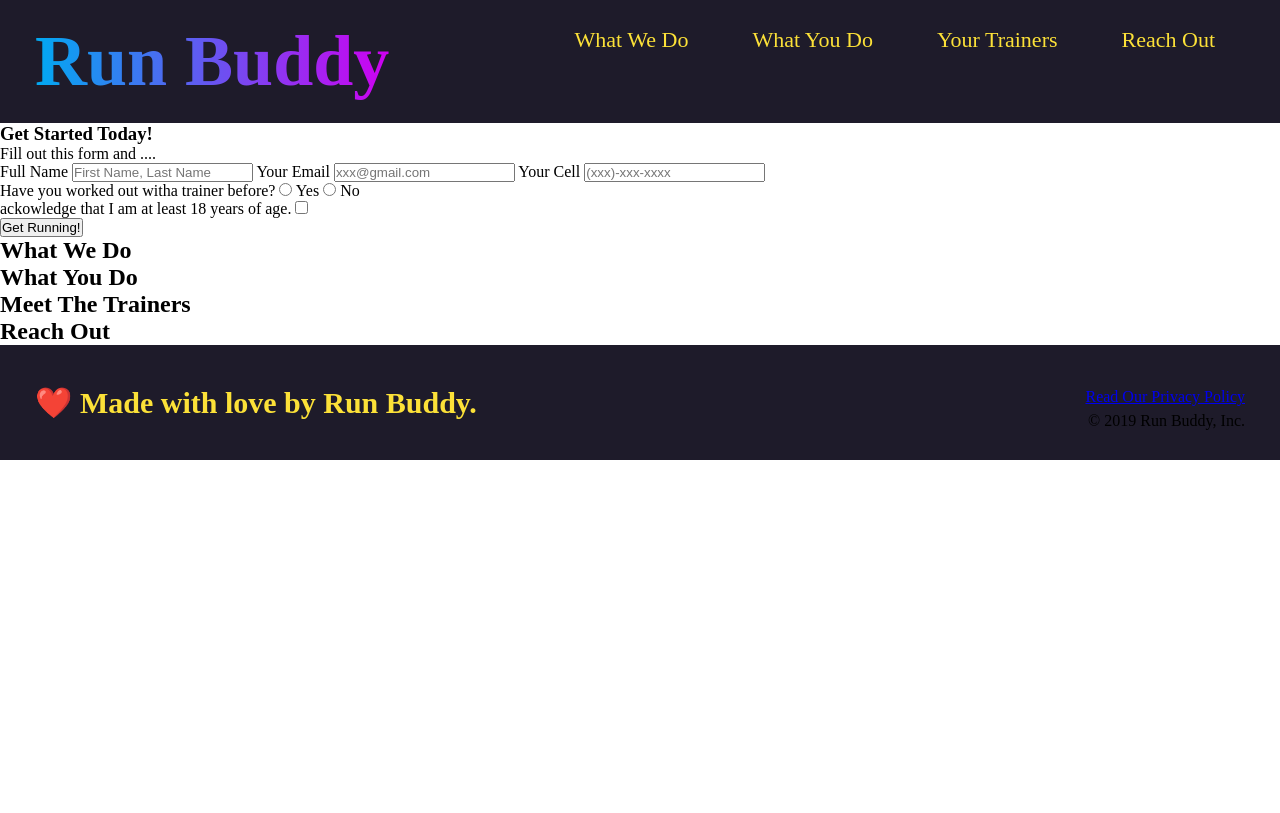
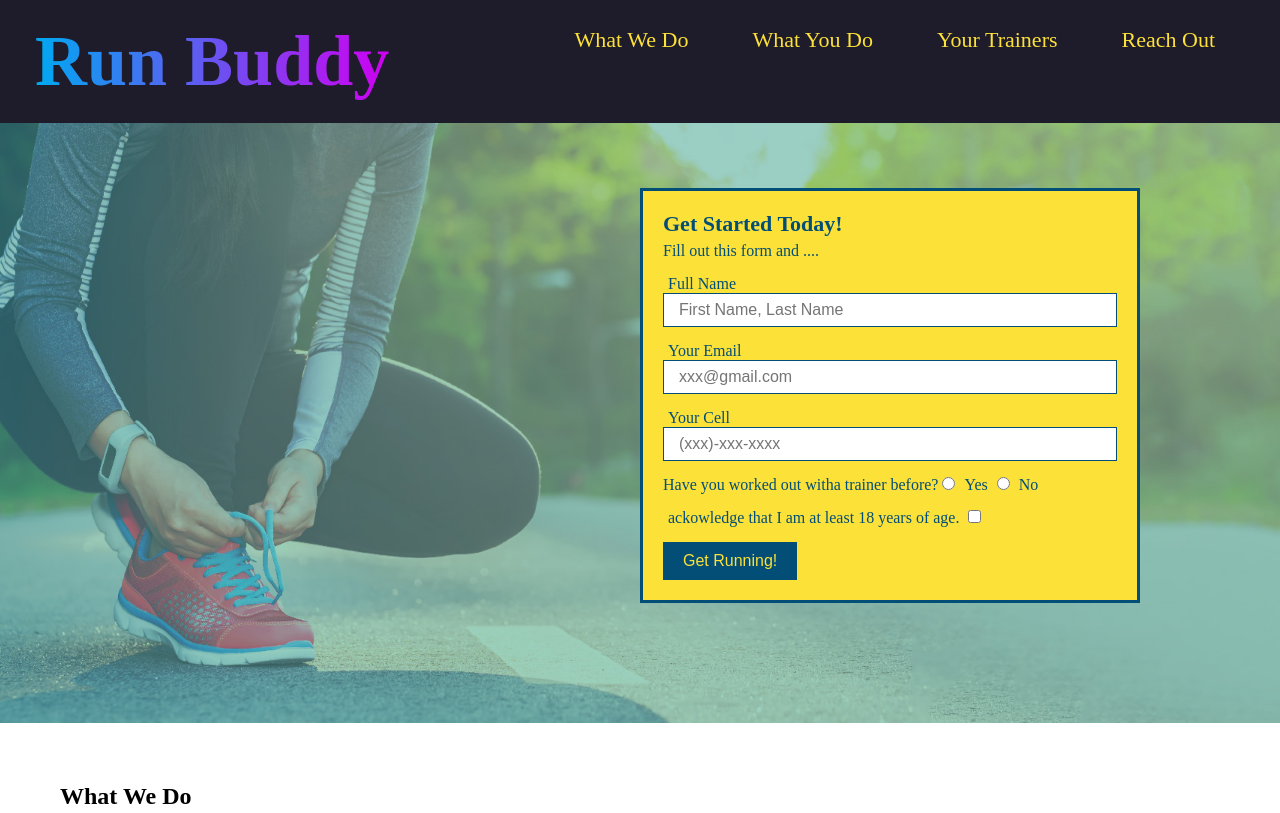
Before and after one commit to rhw-git/review-for-bootcamp-lectures, a plain HTML site: page index.html in a window 1280 px wide. Shown: the top 813 px of the page. Drawn offline with Linux system fonts and the light colour scheme.

Commit message:
hero element

```diff
--- a/assets/css/style.css
+++ b/assets/css/style.css
@@ -44,6 +44,54 @@ header nav ul li a {
   font-size: 22px;
 }
 
+section {
+  padding: 60px;
+}
+/* hero style start*/
+.hero {
+  background-image: url('../images/hero-bg.jpg');
+  height: 600px;
+  background-size: cover;
+  background-position: center;
+  position: relative;
+}
+.hero-form {
+  background-color: #fce138;
+  padding: 20px;
+  width: 500px;
+  color: #024e76;
+  border: solid 3px #024e76;
+  position: absolute;
+  bottom: 120px;
+  right: 140px;
+}
+.hero-form h3 {
+  font-size: 22px;
+  margin: 0px;
+}
+.hero-form p {
+  margin: 5px 0 15px 0;
+}
+.form-input {
+  border: 1px solid #024e76;
+  display: block;
+  padding: 7px 15px;
+  font-size: 16px;
+  color: #024e76;
+  width: 100%;
+  margin-bottom: 15px;
+}
+.hero-form label {
+  margin: 0 5px;
+}
+.hero-form button {
+  color: #fce138;
+  background-color: #024e76;
+  border: none;
+  padding: 10px 20px;
+  font-size: 16px;
+}
+/* hero style end*/
 footer {
   background-color: #1e1b2a;
   width: 100%;
--- a/index.html
+++ b/index.html
@@ -31,17 +31,18 @@
     </header>
 
     <!-- hero/jumbotron-->
-    <section>
+    <section class="hero">
       <div>
-        <h3>Get Started Today!</h3>
-        <p>Fill out this form and ....</p>
-        <form>
+        <form class="hero-form">
+          <h3>Get Started Today!</h3>
+          <p>Fill out this form and ....</p>
           <label for="name"> Full Name</label>
           <input
             type="text"
             placeholder="First Name, Last Name"
             name="name"
             id="name"
+            class="form-input"
           />
           <label for="email">Your Email</label>
           <input
@@ -49,13 +50,15 @@
             placeholder="xxx@gmail.com"
             name="email"
             id="email"
+            class="form-input"
           />
           <label for="phone">Your Cell</label>
           <input
             type="tel"
             placeholder="(xxx)-xxx-xxxx"
             name="phone"
-            class="phone"
+            id="phone"
+            class="form-input"
           />
           <p>
             Have you worked out witha trainer before?
```
Also changed, not shown: assets/images/hero-bg.jpg (added).
